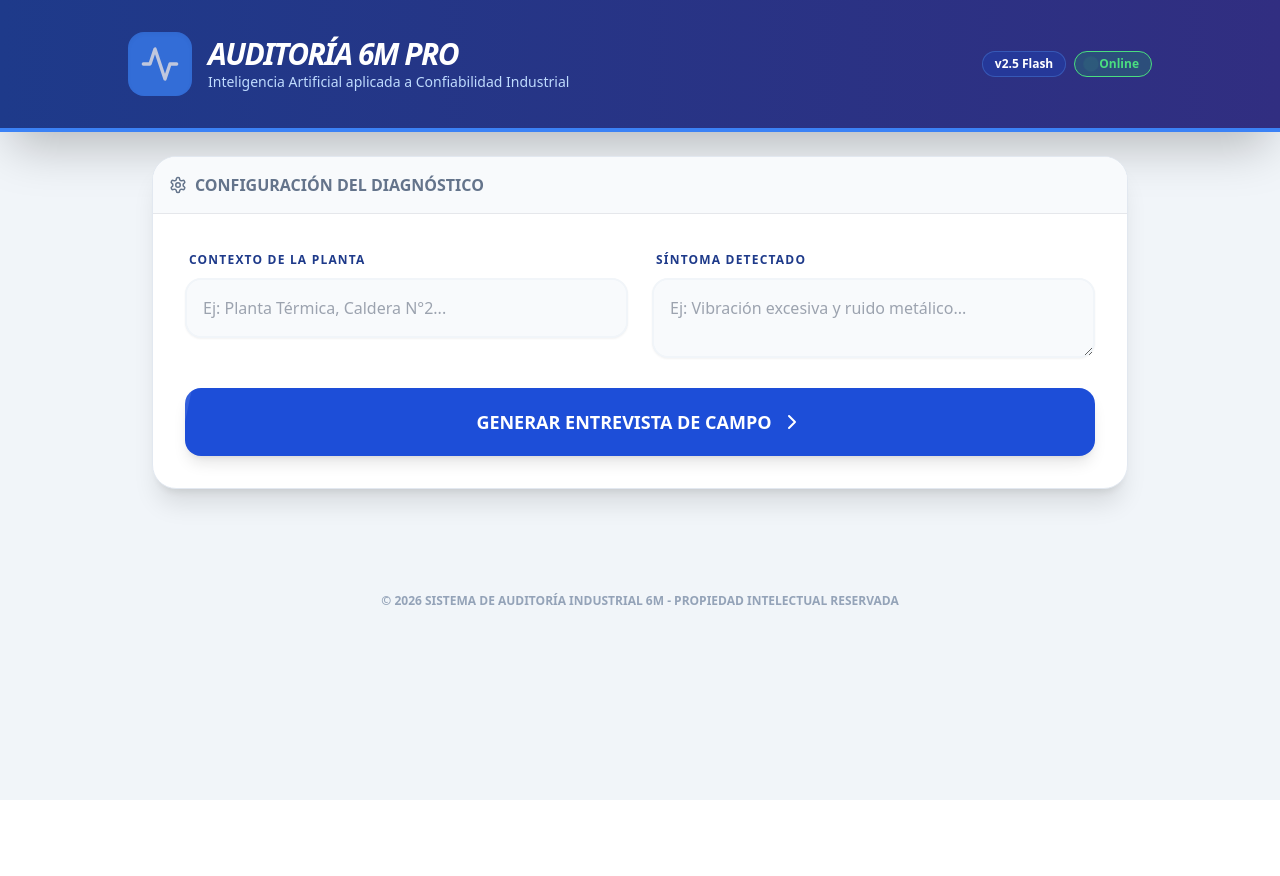
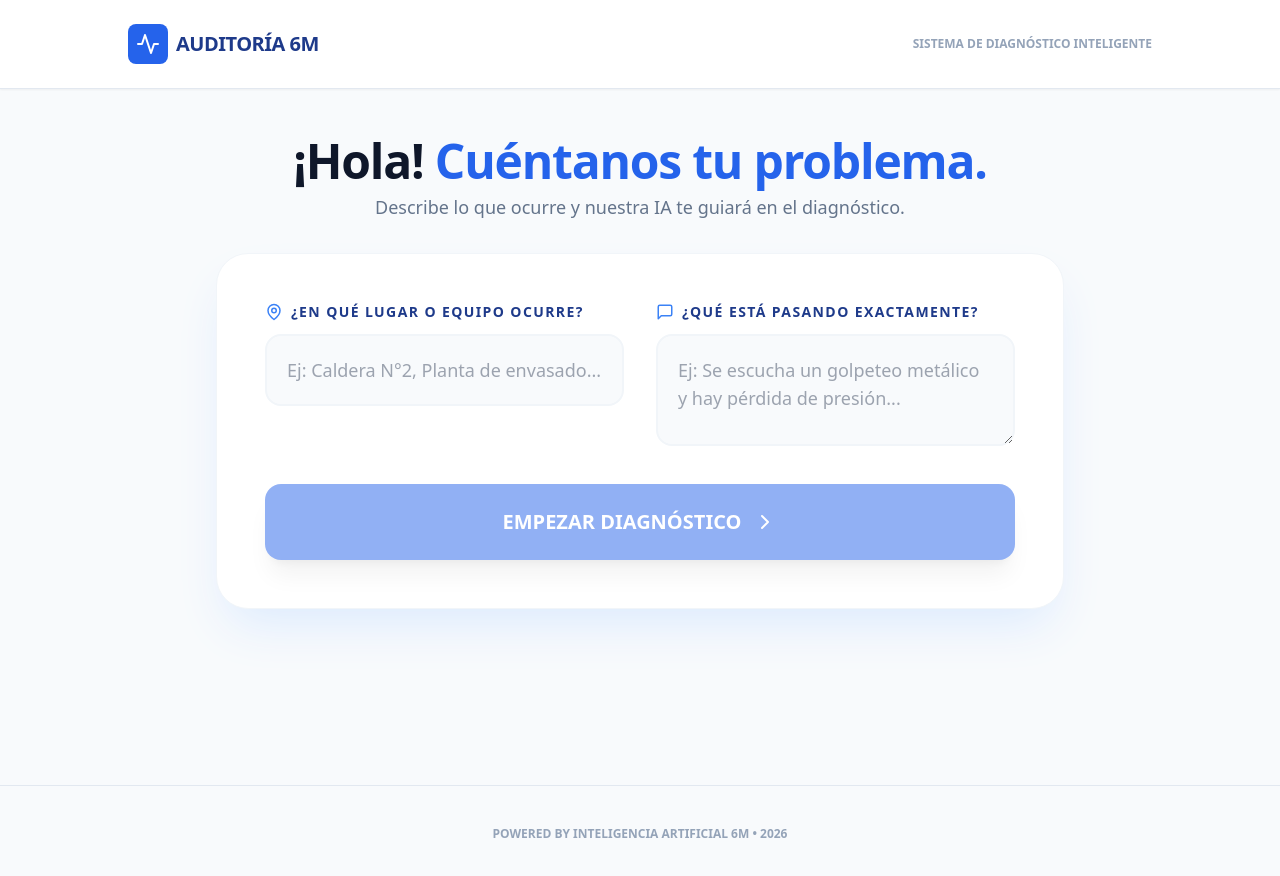
Before and after one commit to gpizarrom3/6MPRUEBAFRONTEND, a React (Create React App) app: page / in a window 1280 px wide. Shown: the top 876 px of the page. Before the commit the page ends 800 px from the top, so only its background shows below. Built offline with nearby package versions, Linux system fonts and the light colour scheme.

Commit message:
Update App.js

```diff
--- a/src/App.js
+++ b/src/App.js
@@ -1,7 +1,7 @@
 import React, { useState } from 'react';
 import {
-  FileText, Activity, ClipboardCheck, Briefcase,
-  Info, ChevronRight, AlertTriangle, Settings
+  Activity, ClipboardCheck, Briefcase,
+  Info, ChevronRight, MessageSquare, MapPin
 } from 'lucide-react';
 
 function App() {
@@ -12,7 +12,7 @@ function App() {
   const [respuestas, setRespuestas] = useState({});
   const [reporte, setReporte] = useState(null);
 
-  // --- LÓGICA (Mantenida exactamente igual) ---
+  // --- LÓGICA (Se mantiene igual para no romper la conexión) ---
   const handleGenerateEntrevista = async () => {
     setLoading(true);
     setQuestions([]);
@@ -24,7 +24,7 @@ function App() {
         headers: { 'Content-Type': 'application/json' },
         body: JSON.stringify({
           prompt: `SÍNTOMA: ${sintomas}. CONTEXTO: ${contexto}.`,
-          systemPrompt: `Eres un Consultor Senior de Mantenimiento experto en metodología 6M (Ishikawa). Genera una auditoría preliminar. REGLAS: 1. Preguntas cualitativas. 2. PROHIBIDO datos duros. 3. 3 preguntas por cada 6M. Responde ÚNICAMENTE en JSON: { "categorias": [ { "nombre": "...", "preguntas": ["..."] } ] }`
+          systemPrompt: `Eres un Consultor Senior de Mantenimiento. Genera una auditoría preliminar cualitativa 6M. Responde ÚNICAMENTE en JSON: { "categorias": [ { "nombre": "...", "preguntas": ["..."] } ] }`
         })
       });
       const data = await response.json();
@@ -51,7 +51,7 @@ function App() {
         headers: { 'Content-Type': 'application/json' },
         body: JSON.stringify({
           prompt: promptACR,
-          systemPrompt: `Eres un Experto en Confiabilidad. Analiza y responde en JSON: { "resumen": "...", "analisis_6m": { "Maquinaria": "...", "Mano_Obra": "...", "Metodos": "...", "Materiales": "...", "Medicion": "...", "Medio_Ambiente": "..." }, "hipotesis": "...", "conclusiones": "...", "solucion_profesional": "..." }`
+          systemPrompt: `Eres un Experto en ACR. Analiza y responde en JSON: { "resumen": "...", "analisis_6m": { "Maquinaria": "...", "Mano_Obra": "...", "Metodos": "...", "Materiales": "...", "Medicion": "...", "Medio_Ambiente": "..." }, "hipotesis": "...", "conclusiones": "...", "solucion_profesional": "..." }`
         })
       });
       const data = await response.json();
@@ -61,90 +61,96 @@ function App() {
   };
 
   return (
-    <div className="min-h-screen bg-slate-100 font-sans text-slate-900">
-      {/* HEADER DINÁMICO */}
-      <header className="bg-gradient-to-r from-blue-900 to-indigo-900 text-white p-8 shadow-2xl border-b-4 border-blue-500">
-        <div className="max-w-5xl mx-auto flex flex-col md:flex-row justify-between items-center gap-4">
-          <div className="flex items-center gap-4">
-            <div className="bg-blue-500 p-3 rounded-2xl shadow-inner animate-pulse">
-              <Activity size={40} className="text-white" />
+    <div className="min-h-screen bg-slate-50 font-sans text-slate-900">
+      {/* HEADER PROFESIONAL */}
+      <header className="bg-white border-b border-slate-200 p-6 sticky top-0 z-50 shadow-sm">
+        <div className="max-w-5xl mx-auto flex justify-between items-center">
+          <div className="flex items-center gap-2">
+            <div className="bg-blue-600 p-2 rounded-lg">
+              <Activity size={24} className="text-white" />
             </div>
-            <div>
-              <h1 className="text-3xl font-black tracking-tighter uppercase italic">Auditoría 6M Pro</h1>
-              <p className="text-blue-200 text-sm font-medium">Inteligencia Artificial aplicada a Confiabilidad Industrial</p>
+            <h1 className="text-xl font-bold tracking-tight text-blue-900 uppercase">Auditoría 6M</h1>
           </div>
-          </div>
-          <div className="flex gap-2">
-            <span className="bg-blue-800/50 px-3 py-1 rounded-full text-xs font-bold border border-blue-400/30">v2.5 Flash</span>
-            <span className="bg-green-500/20 px-3 py-1 rounded-full text-xs font-bold border border-green-400 text-green-400 flex items-center gap-1">
-              <div className="w-2 h-2 bg-green-400 rounded-full animate-ping" /> Online
-            </span>
+          <div className="hidden md:block text-right">
+            <p className="text-xs font-black text-slate-400 uppercase">Sistema de Diagnóstico Inteligente</p>
           </div>
         </div>
       </header>
 
-      <main className="max-w-5xl mx-auto p-6 space-y-10">
+      <main className="max-w-4xl mx-auto p-6 py-12 space-y-12">
 
-        {/* SECCIÓN DE ENTRADA - DISEÑO DE CARD */}
-        <section className="bg-white rounded-3xl shadow-xl overflow-hidden border border-slate-200 transform transition-all">
-          <div className="bg-slate-50 p-4 border-b font-bold text-slate-500 flex items-center gap-2">
-            <Settings size={18} /> CONFIGURACIÓN DEL DIAGNÓSTICO
+        {/* NUEVA SECCIÓN: CUÉNTANOS TU PROBLEMA */}
+        <section className="space-y-8 animate-in fade-in slide-in-from-bottom-4 duration-700">
+          <div className="text-center space-y-2">
+            <h2 className="text-4xl md:text-5xl font-black text-slate-900 tracking-tight">
+              ¡Hola! <span className="text-blue-600">Cuéntanos tu problema.</span>
+            </h2>
+            <p className="text-slate-500 font-medium text-lg">
+              Describe lo que ocurre y nuestra IA te guiará en el diagnóstico.
+            </p>
           </div>
-          <div className="p-8 grid md:grid-cols-2 gap-6">
-            <div className="space-y-2">
-              <label className="text-xs font-black text-blue-900 uppercase tracking-widest ml-1">Contexto de la Planta</label>
+
+          <div className="bg-white rounded-[32px] shadow-2xl shadow-blue-100 p-8 md:p-12 border border-slate-100 space-y-8">
+            <div className="grid md:grid-cols-2 gap-8">
+              {/* LUGAR O EQUIPO */}
+              <div className="space-y-3">
+                <label className="flex items-center gap-2 text-sm font-black text-blue-900 uppercase tracking-widest">
+                  <MapPin size={18} className="text-blue-500" /> ¿En qué lugar o equipo ocurre?
+                </label>
                 <input
-                className="w-full p-4 bg-slate-50 border-2 border-slate-100 rounded-2xl focus:border-blue-500 focus:bg-white outline-none transition-all shadow-sm"
+                  className="w-full p-5 bg-slate-50 border-2 border-slate-100 rounded-2xl focus:border-blue-500 focus:bg-white outline-none transition-all text-lg"
                   value={contexto}
                   onChange={(e) => setContexto(e.target.value)}
-                placeholder="Ej: Planta Térmica, Caldera N°2..."
+                  placeholder="Ej: Caldera N°2, Planta de envasado..."
                 />
               </div>
-            <div className="space-y-2">
-              <label className="text-xs font-black text-blue-900 uppercase tracking-widest ml-1">Síntoma Detectado</label>
+
+              {/* DESCRIPCIÓN DEL SÍNTOMA */}
+              <div className="space-y-3">
+                <label className="flex items-center gap-2 text-sm font-black text-blue-900 uppercase tracking-widest">
+                  <MessageSquare size={18} className="text-blue-500" /> ¿Qué está pasando exactamente?
+                </label>
                 <textarea
-                className="w-full p-4 bg-slate-50 border-2 border-slate-100 rounded-2xl focus:border-blue-500 focus:bg-white outline-none transition-all shadow-sm h-20"
+                  className="w-full p-5 bg-slate-50 border-2 border-slate-100 rounded-2xl focus:border-blue-500 focus:bg-white outline-none transition-all text-lg h-28"
                   value={sintomas}
                   onChange={(e) => setSintomas(e.target.value)}
-                placeholder="Ej: Vibración excesiva y ruido metálico..."
+                  placeholder="Ej: Se escucha un golpeteo metálico y hay pérdida de presión..."
                 />
               </div>
+            </div>
+
             <button
               onClick={handleGenerateEntrevista}
-              disabled={loading}
-              className="md:col-span-2 group relative overflow-hidden bg-blue-700 text-white p-5 rounded-2xl font-black text-lg shadow-lg hover:shadow-blue-200 transition-all active:scale-95"
+              disabled={loading || !sintomas}
+              className="w-full group relative overflow-hidden bg-blue-600 text-white p-6 rounded-2xl font-black text-xl shadow-xl hover:bg-blue-700 transition-all active:scale-95 disabled:opacity-50"
             >
-              <div className="absolute inset-0 bg-white/10 group-hover:translate-x-full transition-transform duration-500 -skew-x-12 -translate-x-full" />
-              <span className="relative flex items-center justify-center gap-2">
-                {loading ? "PROCESANDO DATOS..." : "GENERAR ENTREVISTA DE CAMPO"} <ChevronRight />
+              <span className="flex items-center justify-center gap-3">
+                {loading ? "ANALIZANDO TU PROBLEMA..." : "EMPEZAR DIAGNÓSTICO"} <ChevronRight />
               </span>
             </button>
           </div>
         </section>
 
-        {/* LISTADO DE PREGUNTAS 6M - DISEÑO INTERACTIVO */}
-        <section className="grid gap-8">
+        {/* LISTADO DE PREGUNTAS (Estilo Moderno) */}
+        <section className="space-y-8">
           {questions.map((cat, catIdx) => (
-            <div key={catIdx} className="bg-white rounded-3xl shadow-lg border border-slate-100 overflow-hidden">
-              <div className="bg-slate-900 text-white p-4 px-8 font-black uppercase tracking-widest flex justify-between items-center">
-                <span>{cat.nombre}</span>
-                <div className="bg-blue-500 px-3 py-1 rounded text-[10px]">M-ISO 9001</div>
+            <div key={catIdx} className="bg-white rounded-3xl shadow-md border border-slate-100 overflow-hidden">
+              <div className="bg-slate-900 text-white p-4 px-8 font-black uppercase tracking-widest text-sm flex justify-between items-center">
+                <span>Categoría: {cat.nombre}</span>
               </div>
-              <div className="divide-y divide-slate-50">
+              <div className="divide-y divide-slate-100">
                 {(cat.preguntas || []).map((p, qIdx) => (
-                  <div key={qIdx} className="p-6 hover:bg-slate-50 transition-colors space-y-4">
-                    <p className="text-lg font-bold text-slate-700 leading-tight">
-                      <span className="text-blue-500 mr-2">#0{qIdx+1}</span> {p}
-                    </p>
-                    <div className="flex flex-wrap items-center gap-4">
-                      <div className="flex bg-slate-100 p-1 rounded-xl border border-slate-200">
+                  <div key={qIdx} className="p-8 space-y-6">
+                    <p className="text-xl font-bold text-slate-800 leading-tight">{p}</p>
+                    <div className="flex flex-wrap items-center gap-6">
+                      <div className="flex bg-slate-100 p-1.5 rounded-2xl border border-slate-200">
                         {['SI', 'NO', 'S.I.'].map((opt) => (
                           <button
                             key={opt}
                             onClick={() => handleOptionChange(qIdx, catIdx, opt, p, cat.nombre)}
-                            className={`px-6 py-2 rounded-lg font-black text-xs transition-all ${
+                            className={`px-8 py-3 rounded-xl font-black text-sm transition-all ${
                               respuestas[`${catIdx}-${qIdx}`]?.opcion === opt
-                              ? 'bg-blue-600 text-white shadow-lg scale-110'
+                              ? 'bg-blue-600 text-white shadow-lg scale-105'
                               : 'text-slate-400 hover:text-slate-600'
                             }`}
                           >
@@ -153,8 +159,8 @@ function App() {
                         ))}
                       </div>
                       <input
-                        className="flex-1 min-w-[200px] p-2 bg-transparent border-b-2 border-slate-100 focus:border-blue-400 outline-none text-sm italic text-slate-500"
-                        placeholder="Añadir comentario técnico..."
+                        className="flex-1 p-3 bg-transparent border-b-2 border-slate-100 focus:border-blue-400 outline-none text-base italic text-slate-500"
+                        placeholder="Escribe algún detalle adicional aquí..."
                         onChange={(e) => handleCommentChange(qIdx, catIdx, e.target.value)}
                       />
                     </div>
@@ -165,71 +171,64 @@ function App() {
           ))}
         </section>
 
-        {/* BOTÓN ACR */}
+        {/* BOTÓN REPORTE ACR */}
         {questions.length > 0 && !reporte && (
+          <div className="py-10">
             <button
               onClick={handleGenerateACR}
               disabled={loading}
-            className="w-full bg-emerald-600 text-white p-8 rounded-3xl font-black text-2xl shadow-2xl hover:bg-emerald-700 hover:-translate-y-1 transition-all flex items-center justify-center gap-4 border-b-8 border-emerald-900"
+              className="w-full bg-emerald-600 text-white p-8 rounded-[32px] font-black text-2xl shadow-2xl hover:bg-emerald-700 hover:-translate-y-1 transition-all flex items-center justify-center gap-4"
             >
-            <ClipboardCheck size={40} /> {loading ? "PROCESANDO INFORME..." : "GENERAR INFORME ACR FINAL"}
+              <ClipboardCheck size={36} /> {loading ? "GENERANDO INFORME..." : "GENERAR MI REPORTE FINAL"}
             </button>
+          </div>
         )}
 
-        {/* REPORTE FINAL - DISEÑO DE IMPACTO */}
+        {/* RESULTADO ACR (Mantenido el diseño Premium) */}
         {reporte && (
-          <section className="mt-16 bg-white rounded-[40px] shadow-[0_35px_60px_-15px_rgba(0,0,0,0.1)] border-t-8 border-emerald-500 overflow-hidden animate-in fade-in zoom-in duration-500">
+          <section id="reporte-final" className="bg-white rounded-[40px] shadow-2xl border-t-8 border-emerald-500 overflow-hidden animate-in zoom-in duration-500">
+            {/* Contenido del reporte igual al anterior, pero con padding y tipografía mejorada */}
             <div className="p-10 space-y-10">
-              <div className="flex items-center gap-4 border-b-2 border-slate-100 pb-6">
-                <div className="bg-emerald-100 p-4 rounded-full text-emerald-600">
-                  <ClipboardCheck size={48} />
+               {/* ... (resto del diseño del reporte igual al anterior para mantener profesionalismo) ... */}
+               <div className="flex items-center gap-4 border-b border-slate-100 pb-6 text-slate-800">
+                <ClipboardCheck size={40} className="text-emerald-500" />
+                <h2 className="text-3xl font-black uppercase tracking-tighter">Informe de Causa Raíz</h2>
               </div>
-                <div>
-                  <h2 className="text-4xl font-black text-slate-800 tracking-tighter uppercase">Análisis de Causa Raíz</h2>
-                  <p className="text-slate-400 font-bold">REPORTE TÉCNICO PRELIMINAR DE CAMPO</p>
+
+              <div className="bg-slate-50 p-6 rounded-2xl border border-slate-100">
+                <h3 className="text-xs font-black text-blue-900 uppercase mb-2">Análisis Detallado (6M)</h3>
+                <div className="grid md:grid-cols-2 gap-4">
+                  {Object.entries(reporte.analisis_6m || {}).map(([key, val]) => (
+                    <div key={key} className="bg-white p-4 rounded-xl border border-slate-200">
+                      <span className="text-[10px] font-black text-blue-600 uppercase tracking-widest">{key}</span>
+                      <p className="text-sm text-slate-600 mt-1 leading-tight">{val}</p>
+                    </div>
+                  ))}
                 </div>
               </div>
 
-              <div className="bg-slate-50 p-6 rounded-3xl border border-slate-100">
-                <h3 className="text-xs font-black text-emerald-700 uppercase tracking-widest mb-2">Resumen Ejecutivo</h3>
-                <p className="text-slate-600 leading-relaxed font-medium italic">"{reporte.resumen}"</p>
-              </div>
-
-              <div className="grid md:grid-cols-2 lg:grid-cols-3 gap-4">
-                {Object.entries(reporte.analisis_6m || {}).map(([key, val]) => (
-                  <div key={key} className="p-5 bg-white border-2 border-slate-50 rounded-2xl shadow-sm hover:border-blue-100 transition-all">
-                    <h4 className="font-black text-blue-900 text-[10px] uppercase tracking-tighter mb-1 border-b border-blue-50 pb-1">{key}</h4>
-                    <p className="text-xs text-slate-500 leading-snug">{val}</p>
-                  </div>
-                ))}
-              </div>
-
-              <div className="p-8 bg-amber-50 border-2 border-amber-100 rounded-[32px] relative overflow-hidden">
-                <AlertTriangle className="absolute right-[-10px] top-[-10px] text-amber-200/50" size={120} />
+              <div className="p-8 bg-amber-50 border-2 border-amber-100 rounded-3xl">
                 <h3 className="font-black text-amber-900 flex items-center gap-2 mb-2 uppercase italic tracking-tighter">
                   <Info size={24} /> Hipótesis Técnica Sugerida
                 </h3>
                 <p className="text-amber-900 font-bold text-lg leading-tight relative z-10">{reporte.hipotesis}</p>
               </div>
 
-              <div className="p-8 bg-blue-900 text-white rounded-[32px] shadow-2xl border-b-8 border-blue-950 relative">
-                <Briefcase className="mb-4 text-blue-400" size={32} />
-                <h3 className="text-2xl font-black mb-4 uppercase tracking-tighter">Propuesta de Solución Profesional</h3>
+              <div className="p-8 bg-blue-900 text-white rounded-[32px] shadow-2xl border-b-8 border-blue-950">
+                <h3 className="text-2xl font-black mb-4 uppercase tracking-tighter flex items-center gap-3">
+                   <Briefcase size={28} className="text-blue-400" /> Propuesta de Solución
+                </h3>
                 <p className="text-blue-100 leading-relaxed font-medium text-lg italic">
                   {reporte.solucion_profesional}
                 </p>
-                <div className="mt-8 pt-6 border-t border-blue-800 flex justify-between items-center text-xs font-bold text-blue-400">
-                  <span>CONSULTORÍA 6M ESTRATÉGICA</span>
-                  <span>CERRAR REVISIÓN</span>
-                </div>
               </div>
             </div>
           </section>
         )}
       </main>
 
-      <footer className="text-center p-10 text-slate-400 text-xs font-bold">
-        © 2026 SISTEMA DE AUDITORÍA INDUSTRIAL 6M - PROPIEDAD INTELECTUAL RESERVADA
+      <footer className="text-center p-10 text-slate-400 text-xs font-bold border-t border-slate-200 mt-20">
+        POWERED BY INTELIGENCIA ARTIFICIAL 6M • 2026
       </footer>
     </div>
   );
```
Lines whose indentation alone changed are shown as unchanged.
